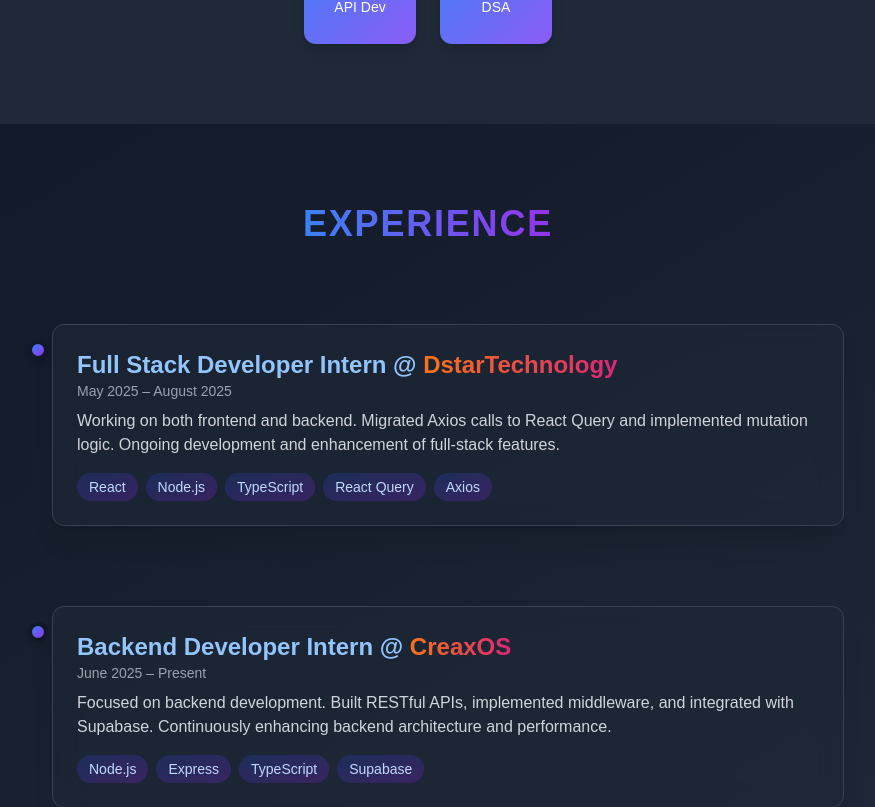
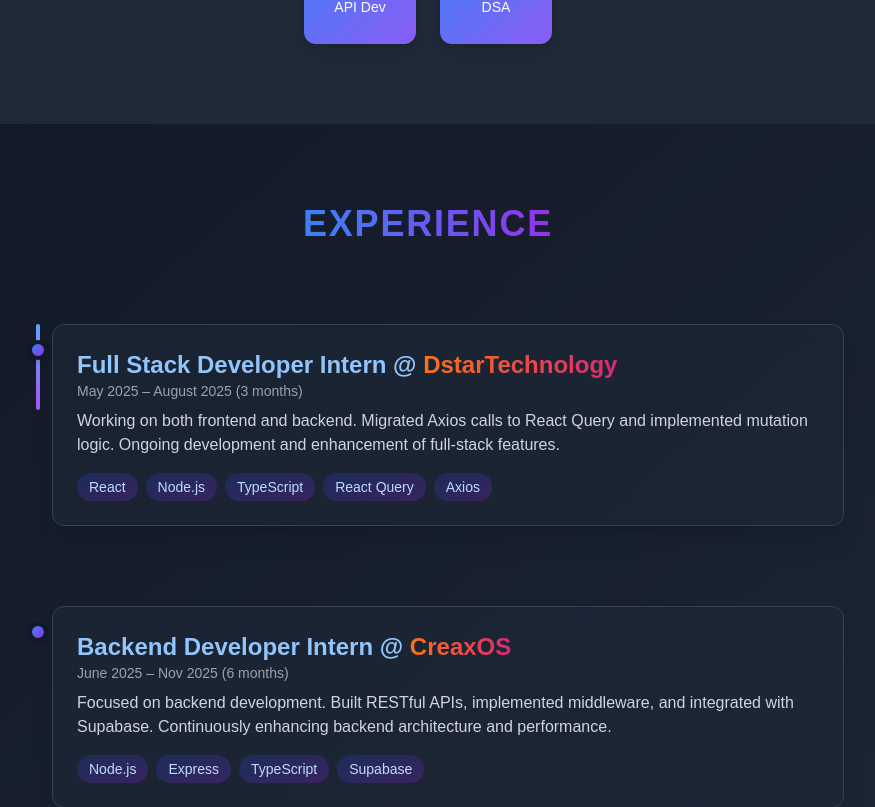
Before and after one commit to kedar000/portfolio, a Next.js app: page / in a window 1280 px wide. Shown: the part 1993-2800 px from the top of the page, without its empty margins (212-1087 px from the left). Built offline with nearby package versions, Linux system fonts and the light colour scheme.

Commit message:
Modified : Added new intern (MercerMettl)

```diff
--- a/components/Contact.tsx
+++ b/components/Contact.tsx
@@ -135,7 +135,7 @@ const Contact: React.FC = () => {
                 </motion.a>
 
                 {/* Resume */}
-                <motion.a
+                {/* <motion.a
                   whileHover={{ x: 5 }}
                   href="https://drive.google.com/file/d/1Mk0HIa1l0bNH-a6Bzj6EqdTuyHJyazkL/view?usp=sharing"
                   target="_blank"
@@ -151,7 +151,7 @@ const Contact: React.FC = () => {
                       📄 View / Download Resume
                     </p>
                   </div>
-                </motion.a>
+                </motion.a> */}
               </div>
             </motion.div>
           </div>
--- a/components/Experience.tsx
+++ b/components/Experience.tsx
@@ -7,7 +7,7 @@ const experiences = [
   {
     company: "DstarTechnology",
     role: "Full Stack Developer Intern",
-    duration: "May 2025 – August 2025",
+    duration: "May 2025 – August 2025 (3 months)",
     tech: ["React", "Node.js", "TypeScript", "React Query", "Axios"],
     description:
       "Working on both frontend and backend. Migrated Axios calls to React Query and implemented mutation logic. Ongoing development and enhancement of full-stack features."
@@ -15,10 +15,18 @@ const experiences = [
   {
     company: "CreaxOS",
     role: "Backend Developer Intern",
-    duration: "June 2025 – Present",
+    duration: "June 2025 – Nov 2025 (6 months)",
     tech: ["Node.js", "Express", "TypeScript", "Supabase"],
     description:
       "Focused on backend development. Built RESTful APIs, implemented middleware, and integrated with Supabase. Continuously enhancing backend architecture and performance."
+  },
+  {
+    company: "Mercer-Mettl",
+    role: "Software Developer Intern",
+    duration: "Jan 2026 – Present",
+    tech: ["Java","Spring Boot","Spring Security","JWT","Hibernate / JPA","PostgreSQL","Liquibase","JUnit","React"],
+    description:
+      "Developing secure REST APIs using Spring Boot and Spring Security with JWT. Managing database migrations with Liquibase and writing unit/integration tests. Contributing to React-based frontend integration."
   }
 
   // add more experiences...
--- a/package.json
+++ b/package.json
@@ -14,7 +14,7 @@
     "clsx": "^2.1.1",
     "framer-motion": "^12.4.3",
     "lucide-react": "^0.475.0",
-    "next": "14.2.16",
+    "next": "^14.2.35",
     "next-themes": "^0.4.4",
     "react": "^18",
     "react-dom": "^18",
@@ -27,7 +27,7 @@
     "@types/react": "^18",
     "@types/react-dom": "^18",
     "eslint": "^8",
-    "eslint-config-next": "14.2.16",
+    "eslint-config-next": "^16.1.6",
     "postcss": "^8",
     "tailwindcss": "^3.4.1",
     "typescript": "^5"
```
Also changed, not shown: 1 other file (tests, documents, lock files or other folders).
